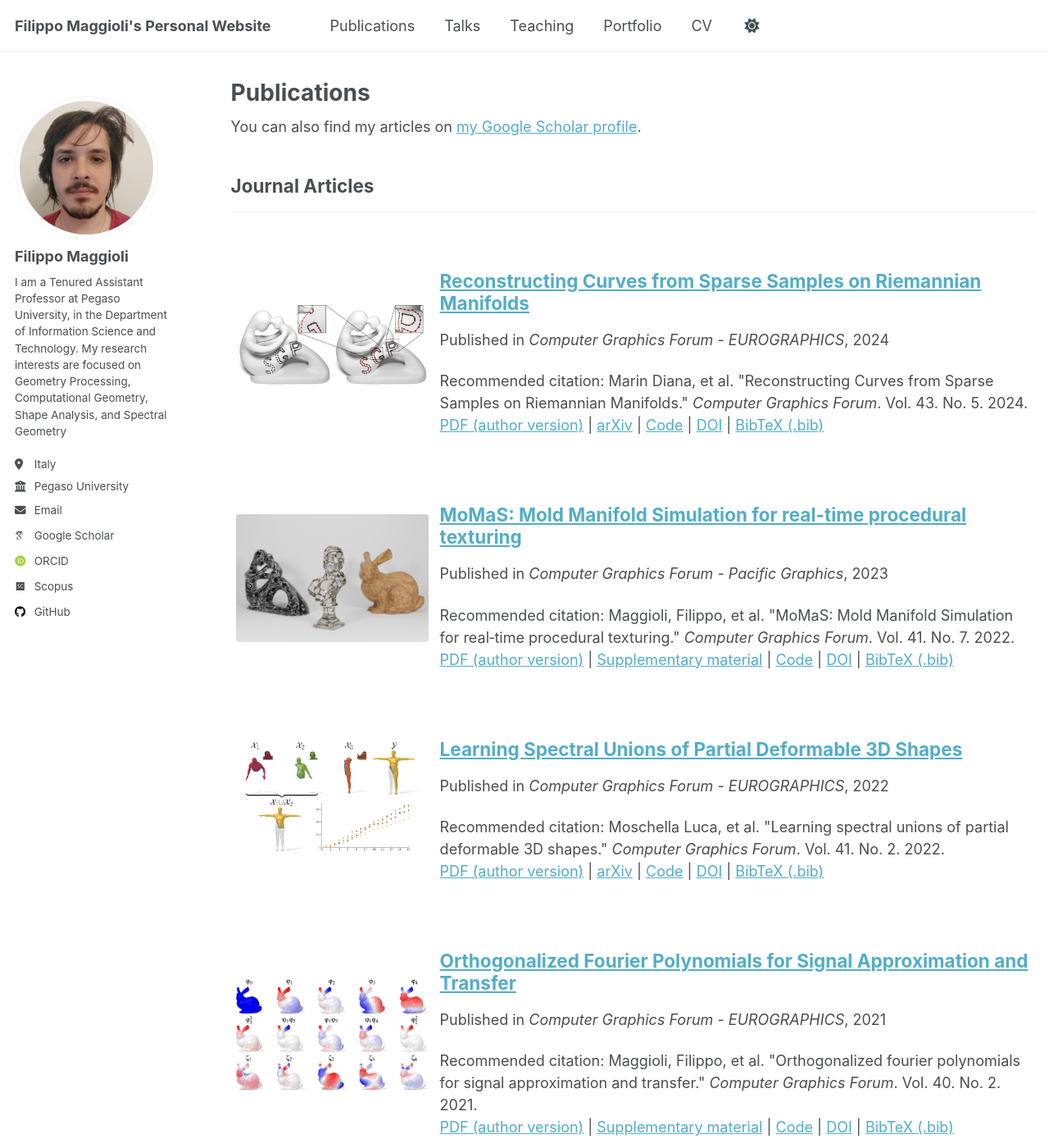
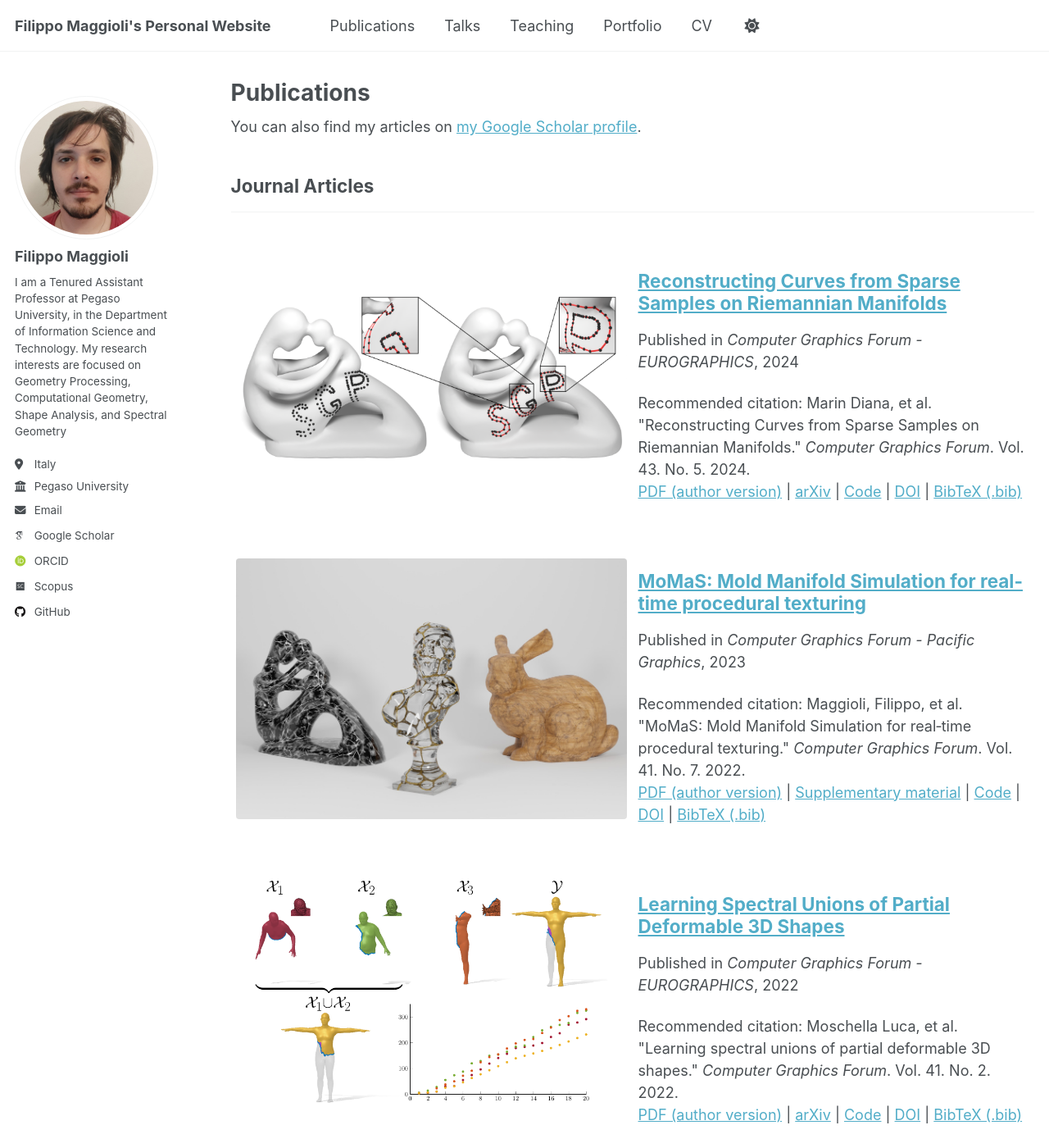
Before and after one commit to fmaggioli/fmaggioli.github.io, a Jekyll site: the page built from _pages/publications.html, in a window 1280 px wide and 1400 px high. Shown: the whole window at 82% size. Built offline with Jekyll 4.4.1, drawn with Linux system fonts in a browser that asks for light colours; some web fonts are replaced.

Commit message:
Working on publications

```diff
--- a/_pages/publications.html
+++ b/_pages/publications.html
@@ -11,6 +11,21 @@ author_profile: true
 
 {% include base_path %}
 
+<style>
+  .text {
+    font-size: 18px;
+  }
+
+  table, tr, td {
+    border: none;
+  }
+
+  table {
+    width: 100%;
+    table-layout: fixed; /* Forces consistent column sizing */
+  }
+</style>
+
 <!-- New style rendering if publication categories are defined -->
 {% if site.publication_category %}
   {% for category in site.publication_category  %}
@@ -21,15 +36,6 @@ author_profile: true
       {% endif %}
       {% unless title_shown %}
         <h2>{{ category[1].title }}</h2><hr />
-        <style>
-          .text {
-            font-size: 18px;
-          }
-
-          table, tr, td {
-            border: none;
-          }
-        </style>
         <table width="100%">
         <tbody>
         {% assign title_shown = true %}
```
